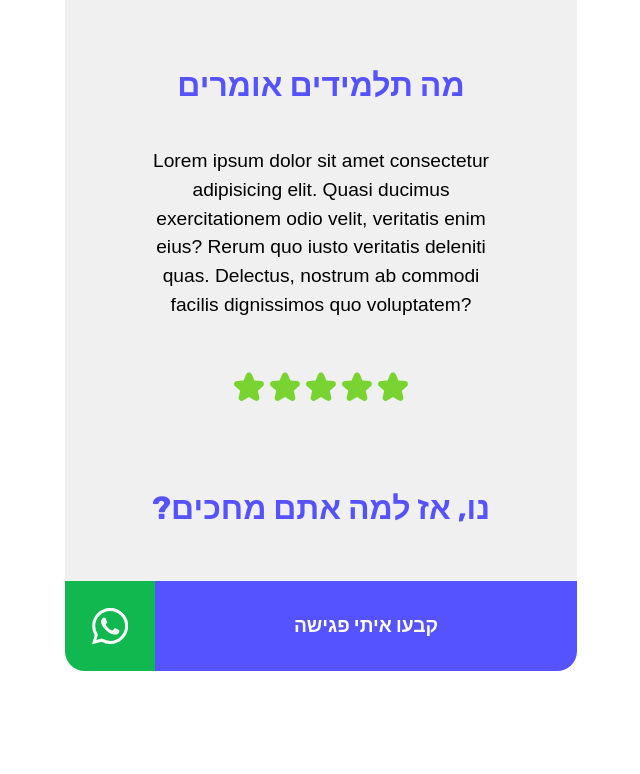
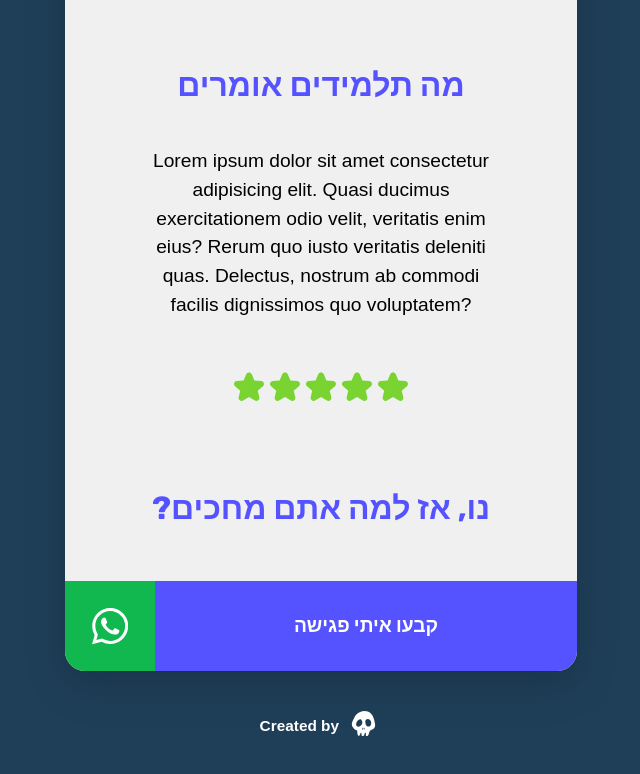
Before and after one commit to Darkryhr/goland-math, a website built with Vite: page index.html in a window 1280 px wide. Shown: the part 1353-2127 px from the top of the page, without its empty margins (319-959 px from the left). Built offline with nearby package versions, Linux system fonts and the light colour scheme; files whose address does not match are found by name; a web font is replaced by a local one.

Commit message:
some animations

```diff
--- a/index.html
+++ b/index.html
@@ -151,13 +151,16 @@
                 />
               </svg>
             </button>
-            <button>קבעו איתי פגישה</button>
+            <button>
+              <span> קבעו איתי פגישה </span>
+            </button>
           </div>
         </section>
       </div>
       <footer>
         <p>Created by</p>
-        <div>
+        <a href="">
+          <button>
             <svg
               id="a"
               xmlns="http://www.w3.org/2000/svg"
@@ -169,7 +172,8 @@
                 stroke-width="0"
               />
             </svg>
-        </div>
+          </button>
+        </a>
       </footer>
     </main>
     <script type="module" src="/src/main.ts"></script>
--- a/src/style.scss
+++ b/src/style.scss
@@ -100,6 +100,10 @@ section {
   padding: 2em 0;
 }
 
+body {
+  background-color: #1f3f58;
+}
+
 /*
   8. Create a root stacking context
 */
@@ -118,10 +122,25 @@ main {
 }
 
 .bg {
+  position: relative;
+  overflow: hidden;
+}
+
+.bg::before {
+  content: '';
+  position: absolute;
+  top: 0;
+  left: 0;
+  right: 0;
+  bottom: 0;
   background-image: url('../BgImg.jpg');
   background-position: center; /* Centers the image */
   background-repeat: no-repeat;
   background-size: cover;
+  opacity: 0;
+  animation: fadeIn 1.2s ease-in-out forwards;
+  animation-delay: 0.5s;
+  z-index: -1;
 }
 
 .inner {
@@ -134,6 +153,11 @@ main {
   background: #f0f0f0;
   border-radius: 20px;
 
+  opacity: 0;
+  transform: translateY(30%);
+  animation: slideIn 1.2s ease forwards;
+  box-shadow: rgba(17, 17, 26, 0.1) 0px 1px 0px,
+    rgba(17, 17, 26, 0.1) 0px 8px 24px, rgba(17, 17, 26, 0.1) 0px 16px 48px;
   p {
     width: 70%;
   }
@@ -144,6 +168,26 @@ main {
 
   .testimonials {
     margin: 1em 0;
+  }
+}
+
+@keyframes fadeIn {
+  from {
+    opacity: 0;
+  }
+  to {
+    opacity: 1;
+  }
+}
+
+@keyframes slideIn {
+  from {
+    opacity: 0;
+    transform: translateY(30%); /* Off-screen at the bottom */
+  }
+  to {
+    opacity: 1;
+    transform: translateY(0); /* Move to its original position */
   }
 }
 
@@ -199,6 +243,7 @@ main {
     padding: 1rem 0;
     width: 320px;
     border-radius: 10px;
+    transition: ease all 0.2s;
     &:first-of-type {
       color: $accent;
       border: 2px $accent solid;
@@ -219,6 +264,9 @@ main {
         }
       }
     }
+    &:hover {
+      scale: 1.1;
+    }
   }
 
   h4 {
@@ -238,11 +286,17 @@ main {
   justify-content: center;
   background: $accent;
   border-radius: 50%;
+  transition: ease all 0.2s;
+
   svg {
     width: 48px;
     height: 48px;
     stroke: #fff;
     fill: #fff;
+  }
+
+  &:hover {
+    scale: 1.1;
   }
 }
 
@@ -275,7 +329,18 @@ main {
         border-bottom-left-radius: 20px;
         padding: 1.4em;
         svg {
+          transition: all 0.2s ease;
           fill: #fff;
+        }
+        &:hover {
+          svg {
+            scale: 1.2;
+          }
+        }
+        &:active {
+          svg {
+            scale: 0.8;
+          }
         }
       }
       &:last-of-type {
@@ -283,6 +348,15 @@ main {
         background-color: $accent;
         color: #fff;
         border-bottom-right-radius: 20px;
+        span {
+          display: inline-block;
+          transition: all 0.2s ease;
+        }
+        &:hover {
+          span {
+            scale: 1.2;
+          }
+        }
       }
     }
   }
@@ -295,12 +369,16 @@ footer {
   font-size: 0.8em;
   display: flex;
   align-items: center;
-  div {
+  opacity: 0;
+  transform: translateY(30%);
+  animation: slideIn 1.2s ease-in-out forwards;
+  animation-delay: 1s;
+  button {
     margin-left: 0.5em;
+    color: #fff;
     svg {
       width: 25px;
       height: 25px;
-      fill: #fff;
     }
   }
 }
```
Lines whose indentation alone changed are shown as unchanged.
